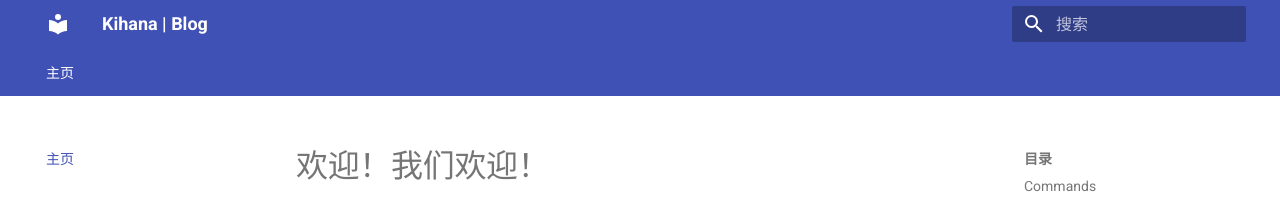
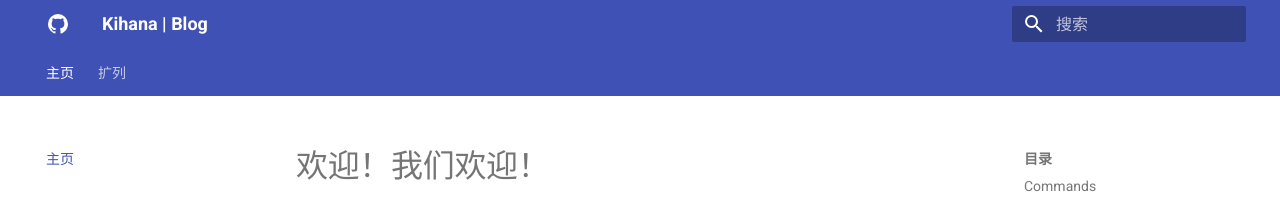
Before and after one commit to kihana2077/KihanaPage, an MkDocs documentation site: the page built from docs/index.md, in a window 1280 px wide and 1144 px high. Shown: the top 204 px of the window. Built offline with MkDocs 1.6.1 and Material for MkDocs 9.7.7, drawn with Linux system fonts in a browser that asks for light colours.

Commit message:
Update mkdocs.yml

```diff
--- a/mkdocs.yml
+++ b/mkdocs.yml
@@ -8,6 +8,8 @@ theme:
   features:
     - navigation.tabs
     - search.highlight
+  icon:
+    logo: material/github
 
 
 
@@ -19,3 +21,4 @@ plugins:
 
 nav:
   - 主页: index.md
+  - 扩列: aboutme.md
```
